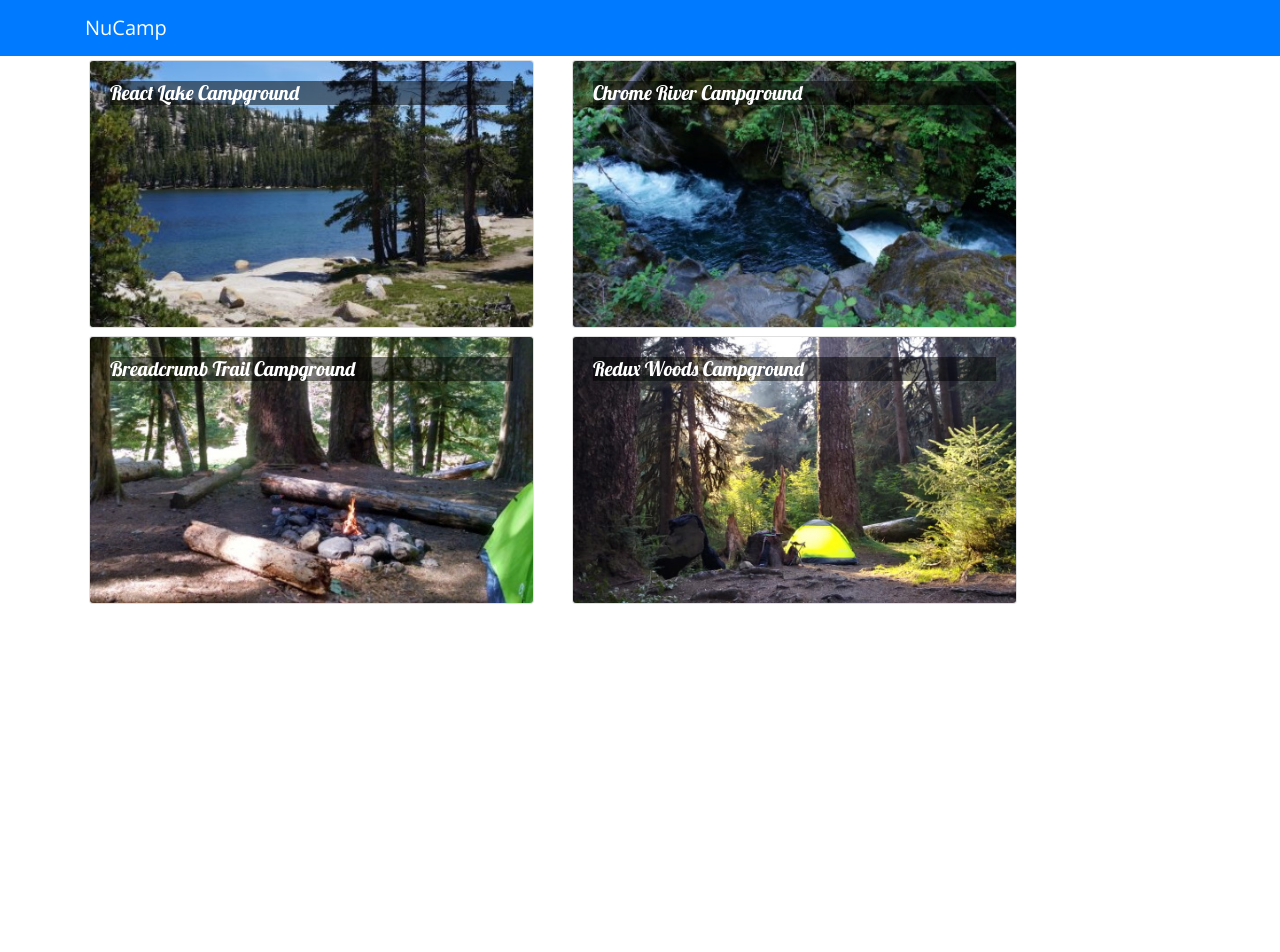
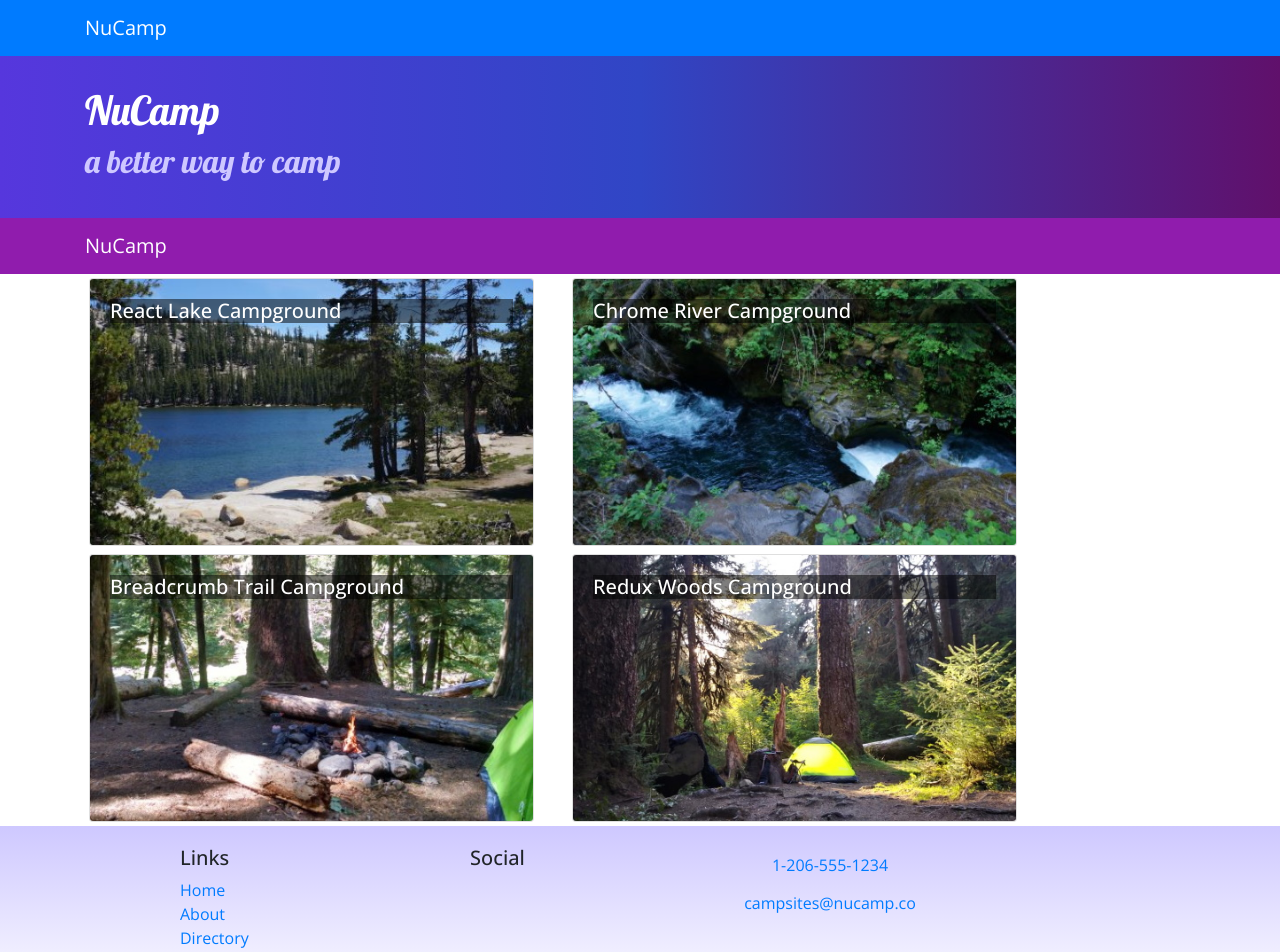
Before and after one commit to jaycee108/react-nucampsite, a React (Create React App) app: page / in a window 1280 px wide. Shown: the top 952 px of the page. Before the commit the page ends 800 px from the top, so only its background shows below. Built offline with nearby package versions, Linux system fonts and the light colour scheme.

Commit message:
Header and Footer

```diff
--- a/package.json
+++ b/package.json
@@ -7,6 +7,7 @@
     "@testing-library/react": "^9.5.0",
     "@testing-library/user-event": "^7.2.1",
     "bootstrap": "^4.0.0",
+    "font-awesome": "^4.7.0",
     "react": "^16.13.1",
     "react-dom": "^16.13.1",
     "react-popper": "^0.9.2",
--- a/src/App.css
+++ b/src/App.css
@@ -2,11 +2,41 @@
   font-family: "Open Sans", sans-serif;
 }
 
-h5 {
+h1, h2, h3, .card-body>h5 {
 font-family: "Lobster", cursive;
 }
 
+h2 {
+  color: #3046C5;
+}
+
 .card-img-overlay h5 {
-color: white;
-background-color: rgba(0, 0, 0, 0.5);
+  color: white;
+  background-color: rgba(0, 0, 0, 0.5);
 }
+
+.row-content {
+  padding: 50px 0;
+  border-bottom: 1px ridge;
+  min-height: 200px;
+}
+
+.site-footer {
+  background-image: linear-gradient(#CEC8FF, white);
+  padding: 20px 0;
+}
+
+.jumbotron {
+  margin: 0;
+  padding: 30px;
+  background-image: linear-gradient(to right, #5637DD, #3046C5, #60106B);
+  color: white;
+}
+
+.jumbotron h2 {
+  color: #CEC8FF;
+}
+
+.navbar-dark {
+  background-color: #901CAD;
+}
--- /dev/null
+++ b/src/components/FooterComponent.js
@@ -0,0 +1,34 @@
+import React from 'react';
+
+function Footer(props) {
+    return (
+        <footer className="site-footer">
+            <div className="container">
+                <div className="row">
+                    <div className="col-4 col-sm-2 offset-1">
+                        <h5>Links</h5>
+                        <ul className="list-unstyled">
+                            <li><a href="#">Home</a></li>
+                            <li><a href="#">About</a></li>
+                            <li><a href="#">Directory</a></li>
+                            <li><a href="#">Contact</a></li>
+                        </ul>
+                    </div>
+                    <div className="col-6 col-sm-3 text-center">
+                        <h5>Social</h5>
+                        <a className="btn btn-social-icon btn-instagram" href="http://instagram.com/"><i className="fa fa-instagram" /></a>{' '}
+                        <a className="btn btn-social-icon btn-facebook" href="http://www.facebook.com/"><i className="fa fa-facebook" /></a>{' '}
+                        <a className="btn btn-social-icon btn-twitter" href="http://twitter.com/"><i className="fa fa-twitter" /></a>{' '}
+                        <a className="btn btn-social-icon btn-google" href="http://youtube.com/"><i className="fa fa-youtube" /></a>
+                    </div>
+                    <div className="col-sm-4 text-center">
+                        <a role="button" className="btn btn-link" href="tel:+12065551234"><i className="fa fa-phone" /> 1-206-555-1234</a><br />
+                        <a role="button" className="btn btn-link" href="mailto:notreal@notreal.co"><i className="fa fa-envelope-o" /> campsites@nucamp.co</a>
+                    </div>
+                </div>
+            </div>
+        </footer>
+    )
+}
+
+export default Footer;
--- /dev/null
+++ b/src/components/HeaderComponent.js
@@ -0,0 +1,28 @@
+import React, { Component }  from 'react';
+import { Navbar, NavbarBrand, Jumbotron } from 'reactstrap';
+
+class Header extends Component {
+    render() {
+        return (
+            <React.Fragment>
+                <Jumbotron fluid>
+                    <div className="container">
+                        <div className="row">
+                            <div className="col">
+                                <h1>NuCamp</h1>
+                                <h2>a better way to camp</h2>
+                            </div>
+                        </div>
+                    </div>
+                </Jumbotron>
+                <Navbar dark sticky="top">
+                    <div className="container">
+                        <NavbarBrand href="/">NuCamp</NavbarBrand>
+                    </div>
+                </Navbar>
+            </React.Fragment>
+        );
+    }
+}
+
+export default Header;
--- a/src/components/MainComponent.js
+++ b/src/components/MainComponent.js
@@ -3,6 +3,8 @@
 import Directory from './DirectoryComponent';
 import CampsiteInfo from './CampsiteInfoComponent';
 import { CAMPSITES } from '../shared/campsites';
+import Header from './HeaderComponent';
+import Footer from './FooterComponent';
 
 class Main extends Component {
   constructor(props) {
@@ -25,9 +27,11 @@
                         <NavbarBrand href="/">NuCamp</NavbarBrand>
                     </div>
                 </Navbar>
+                <Header />
                 <Directory campsites={this.state.campsites} onClick={campsiteId => this.onCampsiteSelect(campsiteId)}/>
                 <CampsiteInfo campsite={this.state.campsites.filter(campsite => campsite.id === this.state.selectedCampsite)[0]} />
-            </div>
+                <Footer />
+                </div>
         );
     }
 }
```
Also changed, not shown: 1 other file (tests, documents, lock files or other folders).
